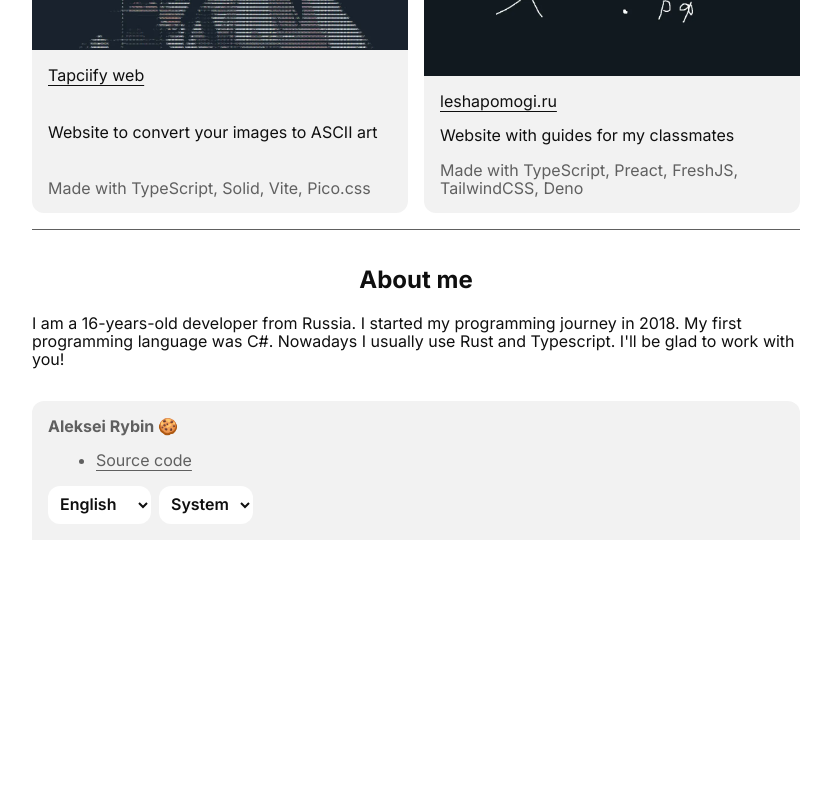
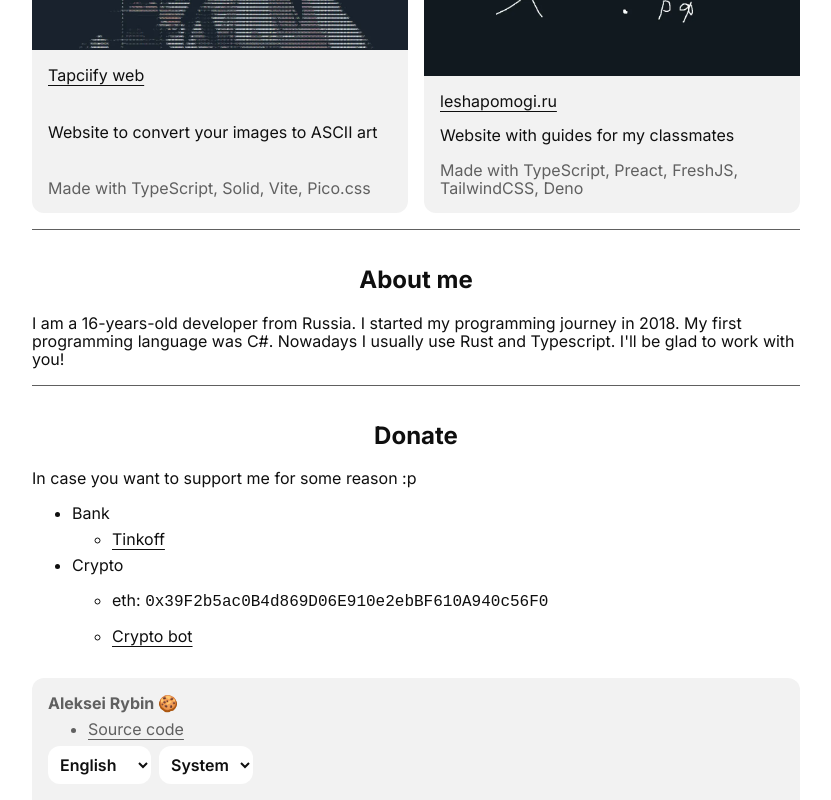
Before and after one commit to tapnisu/tapni.su, a Next.js app: page / in a window 1280 px wide. Shown: the part 698-1498 px from the top of the page, without its empty margins (224-1055 px from the left). Before the commit the page ends 1238 px from the top, so only its background shows below. Built offline with nearby package versions, Linux system fonts and the light colour scheme.

Commit message:
Add donate

```diff
--- a/locales/en.ts
+++ b/locales/en.ts
@@ -39,4 +39,9 @@ export const en = {
       description: "Website with guides for my classmates",
     },
   },
+
+  bank: "Bank",
+  crypto: "Crypto",
+  donate: "Donate",
+  donateDescription: "In case you want to support me for some reason :p",
 };
--- a/locales/ru.ts
+++ b/locales/ru.ts
@@ -40,4 +40,9 @@ export const ru = {
       description: "Сайт с руководствами для моих одноклассников",
     },
   },
+
+  bank: "Банк",
+  crypto: "Крипта",
+  donate: "Поддержать",
+  donateDescription: "На случай если вы зачем-то хотите меня поддержать :p",
 };
--- a/pages/index.tsx
+++ b/pages/index.tsx
@@ -22,6 +22,39 @@ export default function HomePage() {
         <h2>{t.aboutTitle}</h2>
         <p>{t.aboutText}</p>
       </div>
+      <div>
+        <h2>{t.donate}</h2>
+        <p>{t.donateDescription}</p>
+        <ul>
+          <li>
+            {t.bank}
+            <ul>
+              <li>
+                <Link href="https://www.tinkoff.ru/cf/7aqoWFFtbYJ">
+                  Tinkoff
+                </Link>
+              </li>
+            </ul>
+          </li>
+          <li>
+            {t.crypto}
+            <ul>
+              <li>
+                <p>
+                  eth: <code>0x39F2b5ac0B4d869D06E910e2ebBF610A940c56F0</code>
+                </p>
+              </li>
+              <li>
+                <p>
+                  <Link href="https://t.me/send?start=IV0Fabrrj5rn">
+                    Crypto bot
+                  </Link>
+                </p>
+              </li>
+            </ul>
+          </li>
+        </ul>
+      </div>
     </BasePageLayout>
   );
 }
--- a/styles/globals.css
+++ b/styles/globals.css
@@ -35,6 +35,7 @@
 h1,
 h2,
 h3,
+h4,
 h5,
 h6 {
   text-align: center;
@@ -118,8 +119,12 @@ u {
   align-items: center;
 }
 
+ul {
+  margin: var(--gap-half) 0;
+}
+
 li {
-  margin: var(--gap-half);
+  margin: var(--gap-half) 0;
 }
 
 .text-center {
```
